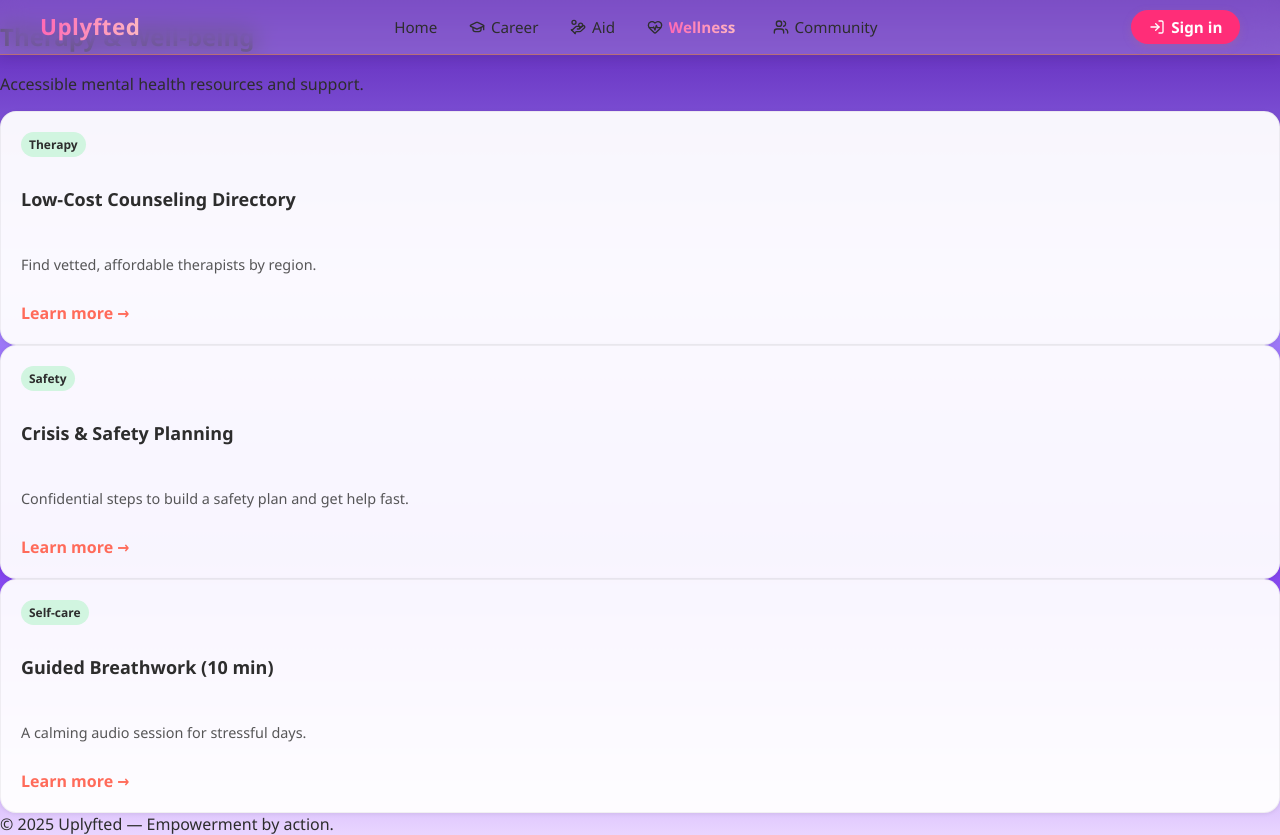
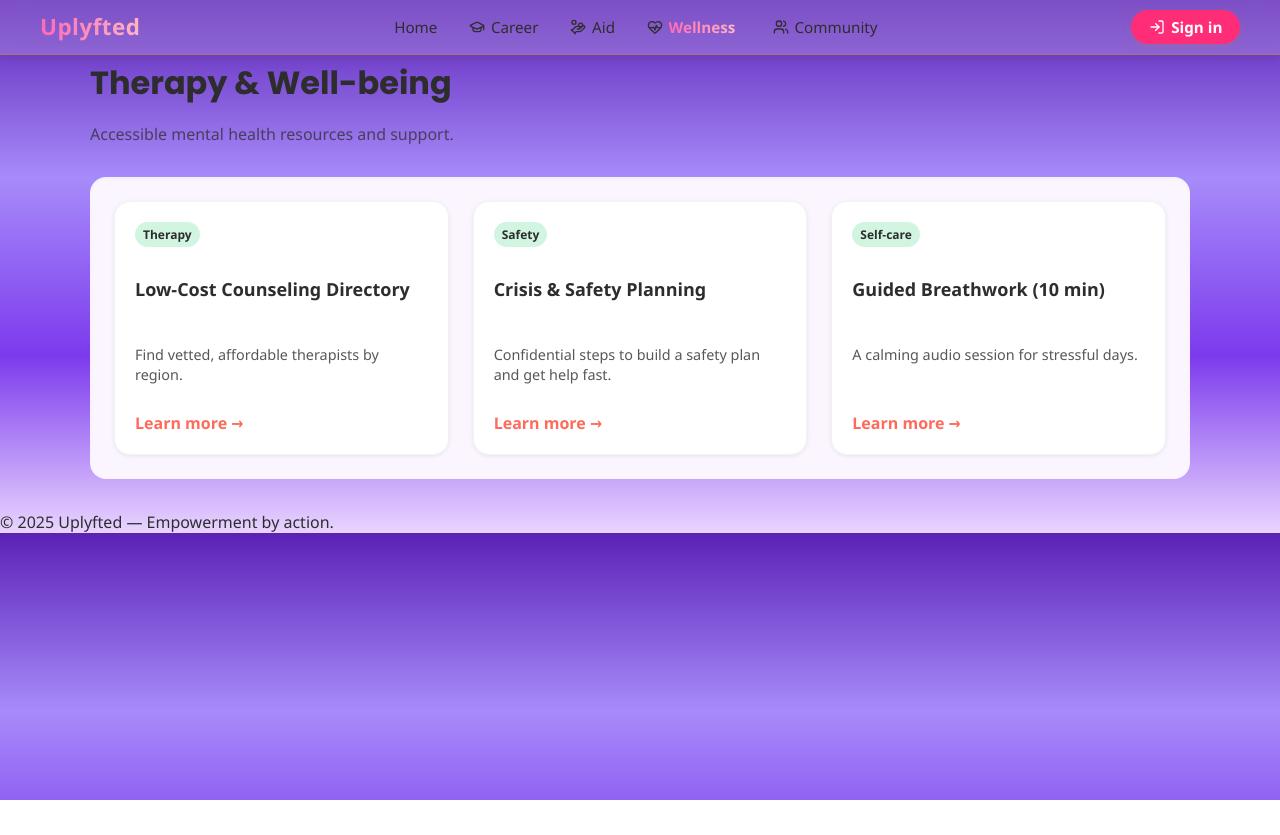
Before and after one commit to Sparshar-Njuguna/UPLYFTED, a React (Vite) app: page /wellness in a window 1280 px wide. After the commit the page ends 800 px from the top, so only its background shows below. Built offline with nearby package versions, Linux system fonts and the light colour scheme.

Commit message:
Updated Wellness.css

```diff
--- a/src/styles/Wellness.css
+++ b/src/styles/Wellness.css
@@ -0,0 +1,32 @@
+.wellness-section {
+  padding: 2rem 1rem;
+  max-width: 1100px;
+  margin: 0 auto;
+}
+
+.wellness-header {
+  margin-bottom: 2rem;
+}
+
+.wellness-header h2 {
+  font-family: "Poppins", sans-serif;
+  font-size: 2rem;
+  font-weight: 700;
+  margin-bottom: 0.5rem;
+  color: #2d2d2d;
+}
+
+.wellness-header p {
+  color: rgba(45, 45, 45, 0.75);
+  font-size: 1rem;
+}
+
+.wellness-grid {
+  display: grid;
+  grid-template-columns: repeat(auto-fit, minmax(280px, 1fr));
+  gap: 1.5rem;
+  padding: 1.5rem;
+  background: #faf5ff; /* subtle lavender background */
+  border-radius: 1rem;
+  box-shadow: inset 0 1px 4px rgba(0,0,0,0.04);
+}
```
